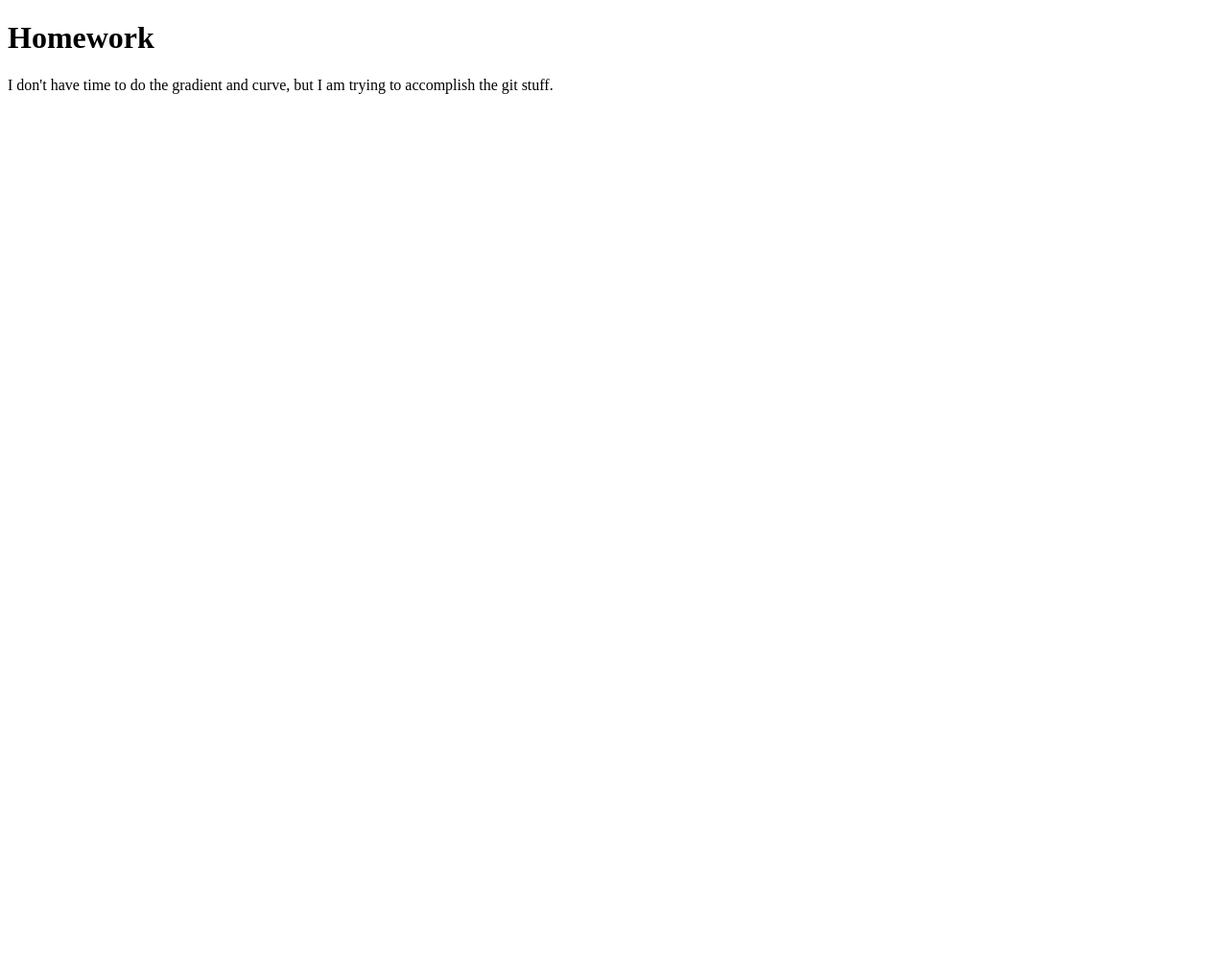
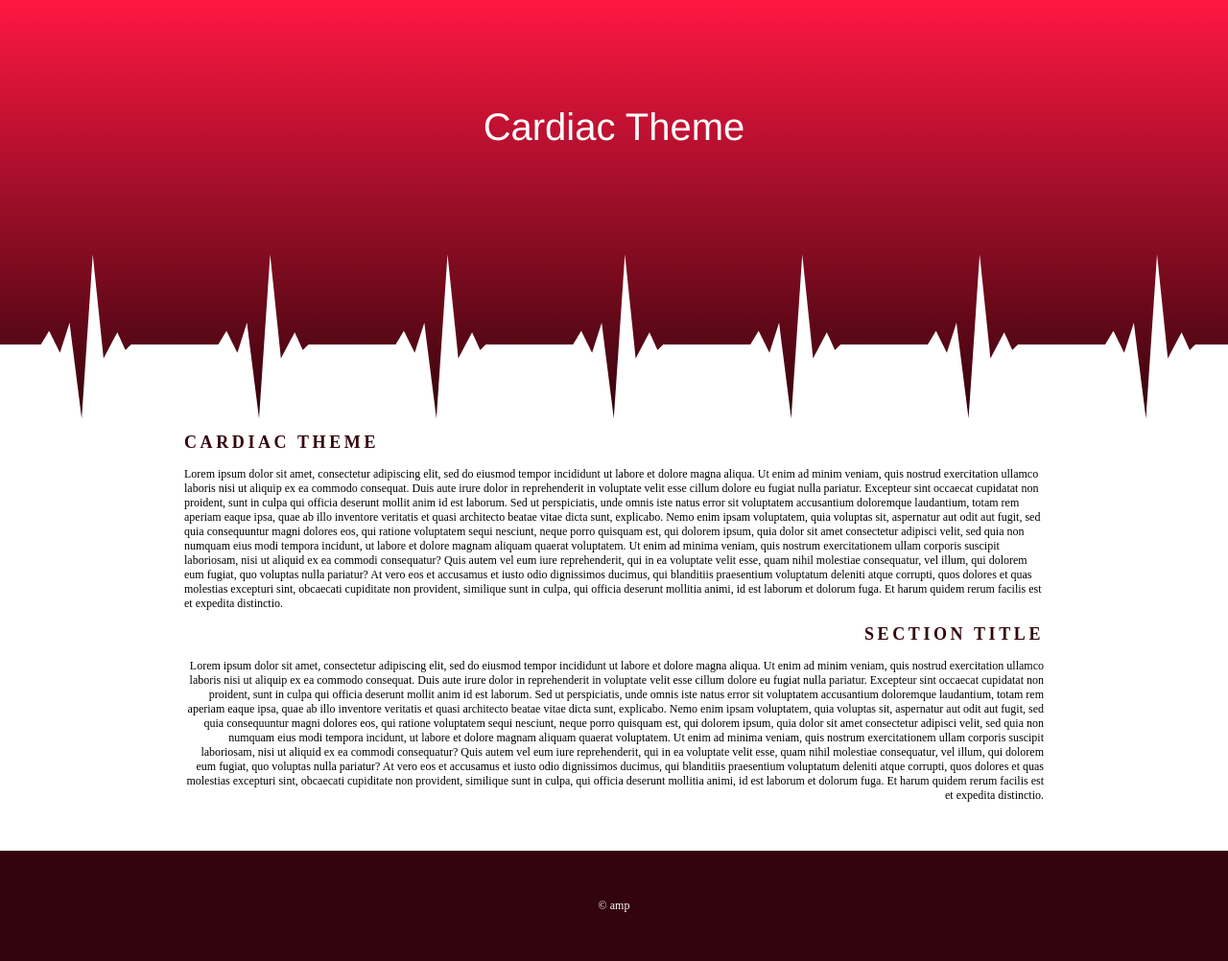
Before and after one commit to k0mputer-n3rd/mobile-friendly-practice, a plain HTML site: page Index.html in a window 1280 px wide. Shown: the whole page at 96% size. Before the commit the page ends 800 px from the top, so only its background shows below. Drawn offline with Linux system fonts and the light colour scheme.

Commit message:
Correct problem with link to beat.svg

```diff
--- a/Index.html
+++ b/Index.html
@@ -4,13 +4,80 @@
     <meta charset="UTF-8" />
     <meta http-equiv="X-UA-Compatible" content="IE=edge" />
     <meta name="viewport" content="width=device-width, initial-scale=1.0" />
-    <title>Mobile-Friendly Websites</title>
+    <title>Document</title>
+    <link href="css/style.css" rel="stylesheet" />
   </head>
   <body>
-    <h1>Homework</h1>
-    <p>
-      I don't have time to do the gradient and curve, but I am trying to
-      accomplish the git stuff.
-    </p>
+    <main>
+      <header>
+        <h1>Cardiac Theme</h1>
+        <hr class="beat" />
+      </header>
+      <section>
+        <h2>Cardiac Theme</h2>
+        <p>
+          Lorem ipsum dolor sit amet, consectetur adipiscing elit, sed do
+          eiusmod tempor incididunt ut labore et dolore magna aliqua. Ut enim ad
+          minim veniam, quis nostrud exercitation ullamco laboris nisi ut
+          aliquip ex ea commodo consequat. Duis aute irure dolor in
+          reprehenderit in voluptate velit esse cillum dolore eu fugiat nulla
+          pariatur. Excepteur sint occaecat cupidatat non proident, sunt in
+          culpa qui officia deserunt mollit anim id est laborum. Sed ut
+          perspiciatis, unde omnis iste natus error sit voluptatem accusantium
+          doloremque laudantium, totam rem aperiam eaque ipsa, quae ab illo
+          inventore veritatis et quasi architecto beatae vitae dicta sunt,
+          explicabo. Nemo enim ipsam voluptatem, quia voluptas sit, aspernatur
+          aut odit aut fugit, sed quia consequuntur magni dolores eos, qui
+          ratione voluptatem sequi nesciunt, neque porro quisquam est, qui
+          dolorem ipsum, quia dolor sit amet consectetur adipisci velit, sed
+          quia non numquam eius modi tempora incidunt, ut labore et dolore
+          magnam aliquam quaerat voluptatem. Ut enim ad minima veniam, quis
+          nostrum exercitationem ullam corporis suscipit laboriosam, nisi ut
+          aliquid ex ea commodi consequatur? Quis autem vel eum iure
+          reprehenderit, qui in ea voluptate velit esse, quam nihil molestiae
+          consequatur, vel illum, qui dolorem eum fugiat, quo voluptas nulla
+          pariatur? At vero eos et accusamus et iusto odio dignissimos ducimus,
+          qui blanditiis praesentium voluptatum deleniti atque corrupti, quos
+          dolores et quas molestias excepturi sint, obcaecati cupiditate non
+          provident, similique sunt in culpa, qui officia deserunt mollitia
+          animi, id est laborum et dolorum fuga. Et harum quidem rerum facilis
+          est et expedita distinctio.
+        </p>
+      </section>
+      <section class="align-right">
+        <h2>Section Title</h2>
+        <p>
+          Lorem ipsum dolor sit amet, consectetur adipiscing elit, sed do
+          eiusmod tempor incididunt ut labore et dolore magna aliqua. Ut enim ad
+          minim veniam, quis nostrud exercitation ullamco laboris nisi ut
+          aliquip ex ea commodo consequat. Duis aute irure dolor in
+          reprehenderit in voluptate velit esse cillum dolore eu fugiat nulla
+          pariatur. Excepteur sint occaecat cupidatat non proident, sunt in
+          culpa qui officia deserunt mollit anim id est laborum. Sed ut
+          perspiciatis, unde omnis iste natus error sit voluptatem accusantium
+          doloremque laudantium, totam rem aperiam eaque ipsa, quae ab illo
+          inventore veritatis et quasi architecto beatae vitae dicta sunt,
+          explicabo. Nemo enim ipsam voluptatem, quia voluptas sit, aspernatur
+          aut odit aut fugit, sed quia consequuntur magni dolores eos, qui
+          ratione voluptatem sequi nesciunt, neque porro quisquam est, qui
+          dolorem ipsum, quia dolor sit amet consectetur adipisci velit, sed
+          quia non numquam eius modi tempora incidunt, ut labore et dolore
+          magnam aliquam quaerat voluptatem. Ut enim ad minima veniam, quis
+          nostrum exercitationem ullam corporis suscipit laboriosam, nisi ut
+          aliquid ex ea commodi consequatur? Quis autem vel eum iure
+          reprehenderit, qui in ea voluptate velit esse, quam nihil molestiae
+          consequatur, vel illum, qui dolorem eum fugiat, quo voluptas nulla
+          pariatur? At vero eos et accusamus et iusto odio dignissimos ducimus,
+          qui blanditiis praesentium voluptatum deleniti atque corrupti, quos
+          dolores et quas molestias excepturi sint, obcaecati cupiditate non
+          provident, similique sunt in culpa, qui officia deserunt mollitia
+          animi, id est laborum et dolorum fuga. Et harum quidem rerum facilis
+          est et expedita distinctio.
+        </p>
+      </section>
+    </main>
+    <footer>
+      &copy; amp
+    </footer>
   </body>
 </html>
--- /dev/null
+++ b/css/style.css
@@ -0,0 +1,51 @@
+body {
+  padding: 0%;
+  margin: 0%;
+}
+
+header {
+  /* background: #ff1742; */
+  background: #ff1742 linear-gradient(0deg, #33040c 0%, #ff1742 100%);
+}
+
+header h1 {
+  margin: 0;
+  padding: 110px 0;
+  font: 2.5em normal Arial, Helvetica, sans-serif;
+  text-align: center;
+  color: white;
+}
+
+section {
+  width: 70%;
+  margin: 0 auto;
+  font-size: 12px;
+}
+
+h2 {
+  color: #33040c;
+  text-transform: uppercase;
+  letter-spacing: 0.2em;
+}
+
+footer {
+  background-color: #33040c;
+  margin-top: 50px;
+  padding: 50px 0;
+  text-align: center;
+  color: #FFF;
+  font-size: 12px;
+}
+
+hr.beat {
+  border: none;
+  margin: 0;
+  background: url(../img/beat.svg);
+  background-size: contain;
+  background-repeat: no-repeat;
+  aspect-ratio: 900/120;
+}
+
+.align-right {
+  text-align: right;
+}
```
Also changed, not shown: Css/Styles.css (deleted), img/beat.svg (added), img/wave.svg (added).
